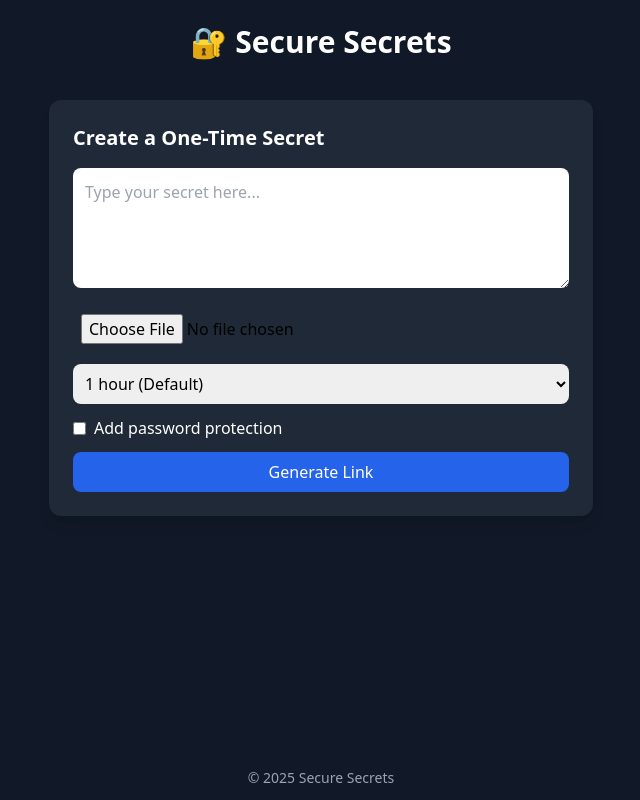
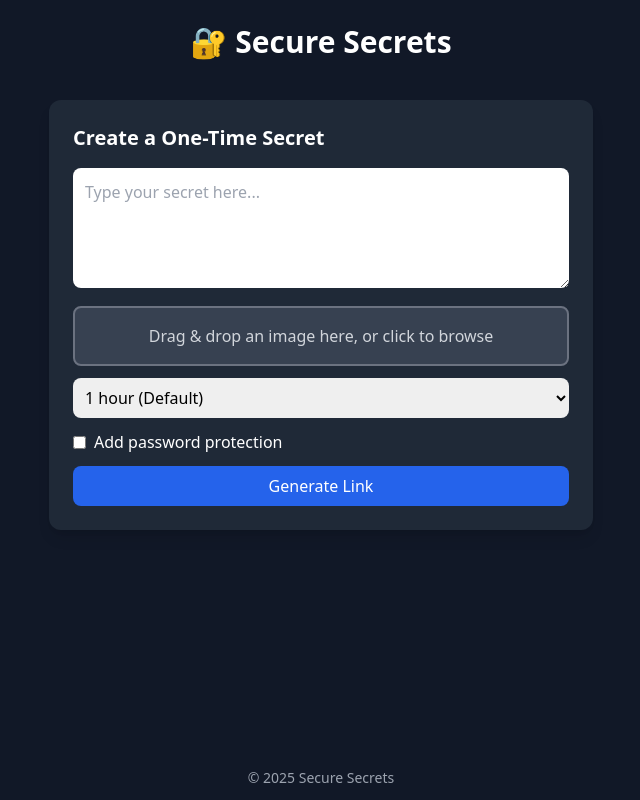
Before and after one commit to Shrey42-dot/Secure-Secrets, a React (Vite) app in the folder frontend/: page / in a window 1280 px wide. Shown: the whole page, without its empty margins (319-959 px from the left). Built offline with nearby package versions, Linux system fonts and the light colour scheme; no server answers.

Commit message:
Adding drag and drop box

```diff
--- a/frontend/src/pages/CreateSecret.jsx
+++ b/frontend/src/pages/CreateSecret.jsx
@@ -41,6 +41,7 @@ export default function CreateSecret() {
   const [loading, setLoading] = useState(false);
   const [usePassword, setUsePassword] = useState(false);
   const [password, setPassword] = useState("");
+  const [dragActive, setDragActive] = useState(false);
 
   const fileInputRef = useRef(null);
 
@@ -159,6 +160,40 @@ export default function CreateSecret() {
       console.error("Failed to download QR:", err);
     }
   };
+    const handleDragOver = (e) => {
+      e.preventDefault();
+      setDragActive(true);
+    };
+
+    const handleDragLeave = (e) => {
+      e.preventDefault();
+      setDragActive(false);
+    };
+
+    const handleDrop = (e) => {
+      e.preventDefault();
+      setDragActive(false);
+
+      const file = e.dataTransfer.files[0];
+      if (file) {
+        setImage(file);
+      }
+    };
+
+    const handleFileSelect = (e) => {
+      const file = e.target.files[0];
+      if (file) {
+        setImage(file);
+      }
+    };
+
+    // For mobile "tap to upload"
+    const openFilePicker = () => {
+      if (fileInputRef.current) {
+        fileInputRef.current.click();
+      }
+    };
+
 
   return (
     <div className="bg-gray-800 p-6 rounded-xl shadow-lg">
@@ -175,12 +210,29 @@ export default function CreateSecret() {
         />
 
         {/* IMAGE INPUT */}
+        {/* DRAG & DROP BOX */}
+        <div
+          className={`mt-3 w-full p-4 border-2 rounded-lg text-center cursor-pointer
+            ${dragActive ? "border-blue-400 bg-blue-900/20" : "border-gray-500 bg-gray-700"}`}
+          onDragOver={handleDragOver}
+          onDragLeave={handleDragLeave}
+          onDrop={handleDrop}
+          onClick={openFilePicker}
+        >
+          {image ? (
+            <p className="text-green-300">{image.name}</p>
+          ) : (
+            <p className="text-gray-300">Drag & drop an image here, or click to browse</p>
+          )}
+        </div>
+
+        {/* HIDDEN FILE INPUT (fallback for mobile) */}
         <input
-          ref={fileInputRef}
           type="file"
           accept="image/*"
-          onChange={(e) => setImage(e.target.files[0])}
-          className="mt-3 w-full p-2 rounded-lg text-black"
+          ref={fileInputRef}
+          onChange={handleFileSelect}
+          className="hidden"
         />
 
         {/* TTL */}
```
